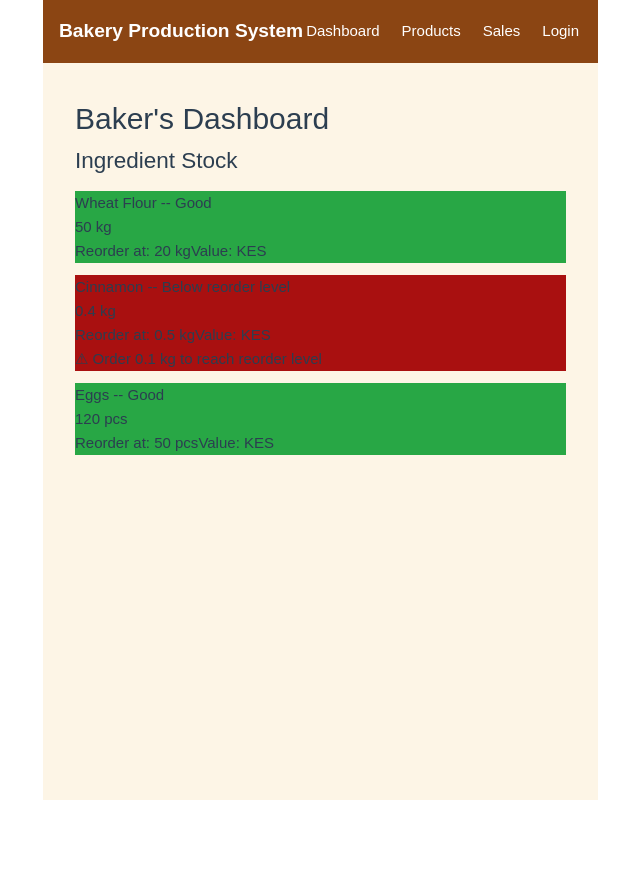
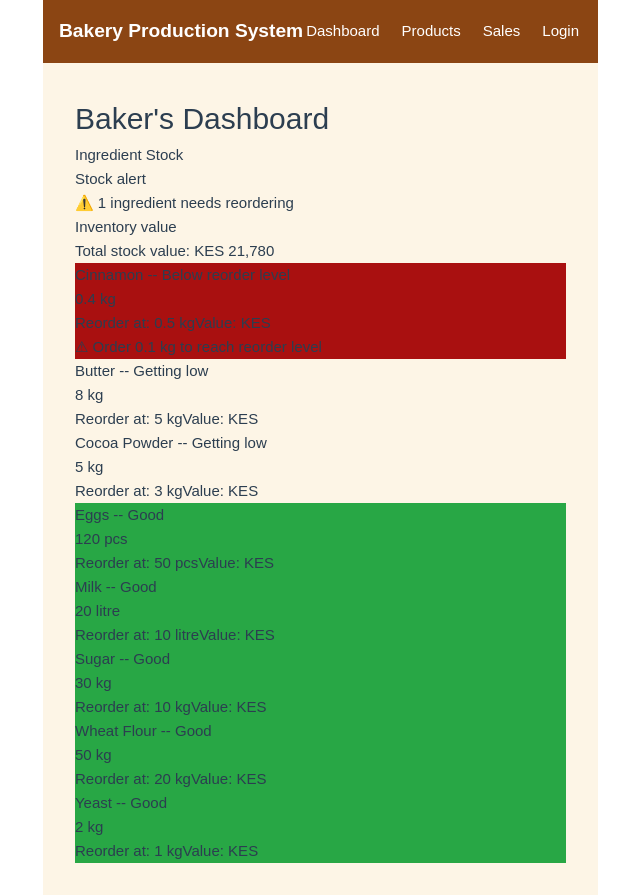
Before and after one commit to SAID444-hash/bakery-production-system, a Vue app in the folder frontend/: page /dashboard in a window 1280 px wide. Shown: the whole page, without its empty margins (42-682 px from the left). Before the commit the page ends 800 px from the top, so only its background shows below. Built offline with nearby package versions, Linux system fonts and the light colour scheme.

Commit message:
Add 5 new ingredients to Dashboard.View.vue

```diff
--- a/frontend/src/views/DashboardView.vue
+++ b/frontend/src/views/DashboardView.vue
@@ -1,31 +1,62 @@
 <script setup>
-import { ref } from 'vue'
+import { computed, ref } from 'vue'
 import StockIndicator from '../components/StockIndicator.vue'
 
-// ---------------------------------------------------------------
-// SAMPLE DATA: matches INGREDIENTS table from ERD
-//
-// In Week 6: GET /api/ingredients
-// The API will return this exact shape from the database.
-// cost_per_unit enables the stock VALUE calculation (KES per kg)
-// which the admin needs for purchase order decisions.
-// ---------------------------------------------------------------
 const ingredients = ref([
   { id: 1, name: 'Wheat Flour', current_stock: 50, reorder_level: 20, unit: 'kg', cost_per_unit: 100 },
   { id: 2, name: 'Cinnamon', current_stock: 0.4, reorder_level: 0.5, unit: 'kg', cost_per_unit: 1200 },
   { id: 3, name: 'Eggs', current_stock: 120, reorder_level: 50, unit: 'pcs', cost_per_unit: 15 },
+  { id: 4, name: 'Yeast', current_stock: 2, reorder_level: 1, unit: 'kg', cost_per_unit: 800 },
+  { id: 5, name: 'Sugar', current_stock: 30, reorder_level: 10, unit: 'kg', cost_per_unit: 150 },
+  { id: 6, name: 'Cocoa Powder', current_stock: 5, reorder_level: 3, unit: 'kg', cost_per_unit: 600 },
+  { id: 7, name: 'Butter', current_stock: 8, reorder_level: 5, unit: 'kg', cost_per_unit: 500 },
+  { id: 8, name: 'Milk', current_stock: 20, reorder_level: 10, unit: 'litre', cost_per_unit: 70 },
 ])
 
+const lowStockCount = computed(() =>
+  ingredients.value.filter((item) => item.current_stock < item.reorder_level).length
+)
+
+const totalStockValue = computed(() =>
+  ingredients.value.reduce((sum, item) => sum + item.current_stock * item.cost_per_unit, 0)
+)
+
+const statusSeverity = (item) => {
+  if (item.current_stock <= 0) return 0
+  if (item.current_stock < item.reorder_level) return 0
+  if (item.current_stock < item.reorder_level * 2) return 1
+  return 2
+}
+
+const sortedIngredients = computed(() =>
+  [...ingredients.value].sort((a, b) => {
+    const severity = statusSeverity(a) - statusSeverity(b)
+    return severity !== 0 ? severity : a.name.localeCompare(b.name)
+  })
+)
 </script>
 
 <template>
-    <div>
-    <h1>Baker's Dashboard</h1>
-    <h2>Ingredient Stock</h2>
+  <div class="space-y-6 p-4">
+    <div class="space-y-2">
+      <h1 class="text-3xl font-semibold text-slate-900">Baker's Dashboard</h1>
+      <p class="text-slate-600">Ingredient Stock</p>
+    </div>
 
-    <div class="stock-grid">
+    <div class="grid gap-4 xl:grid-cols-2">
+      <div class="rounded-2xl border border-red-200 bg-red-50 p-5 text-red-900 shadow-sm">
+        <p class="text-sm font-semibold uppercase tracking-wide text-red-700">Stock alert</p>
+        <p class="mt-2 text-lg font-semibold">⚠️ {{ lowStockCount }} ingredient{{ lowStockCount === 1 ? '' : 's' }} need{{ lowStockCount === 1 ? 's' : '' }} reordering</p>
+      </div>
+      <div class="rounded-2xl border border-slate-200 bg-slate-50 p-5 text-slate-900 shadow-sm">
+        <p class="text-sm font-semibold uppercase tracking-wide text-slate-600">Inventory value</p>
+        <p class="mt-2 text-lg font-semibold">Total stock value: KES {{ totalStockValue.toLocaleString() }}</p>
+      </div>
+    </div>
+
+    <div class="grid gap-4 sm:grid-cols-2 lg:grid-cols-3 xl:grid-cols-4">
       <StockIndicator
-        v-for="ing in ingredients"
+        v-for="ing in sortedIngredients"
         :key="ing.id"
         :name="ing.name"
         :current="ing.current_stock"
@@ -34,15 +65,5 @@ const ingredients = ref([
         :cost-per-unit="ing.cost_per_unit"
       />
     </div>
-
   </div>
 </template>
-
-<style scoped>
-.stock-grid {
-  display: grid;
-  grid-template-columns: repeat(auto-fill, minmax(280px, 1fr));
-  gap: 0.75rem;
-  margin-top: 0.75rem;
-}
-</style>
```
